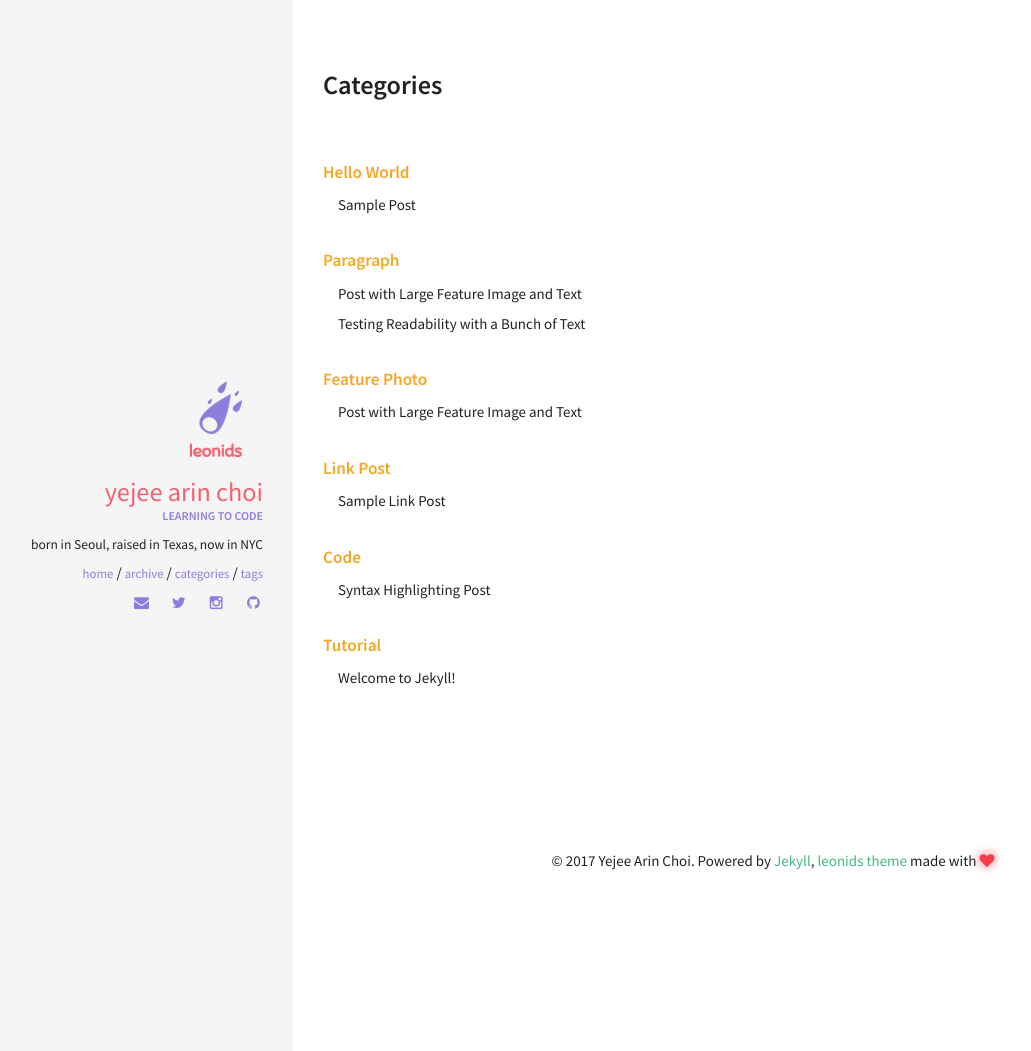
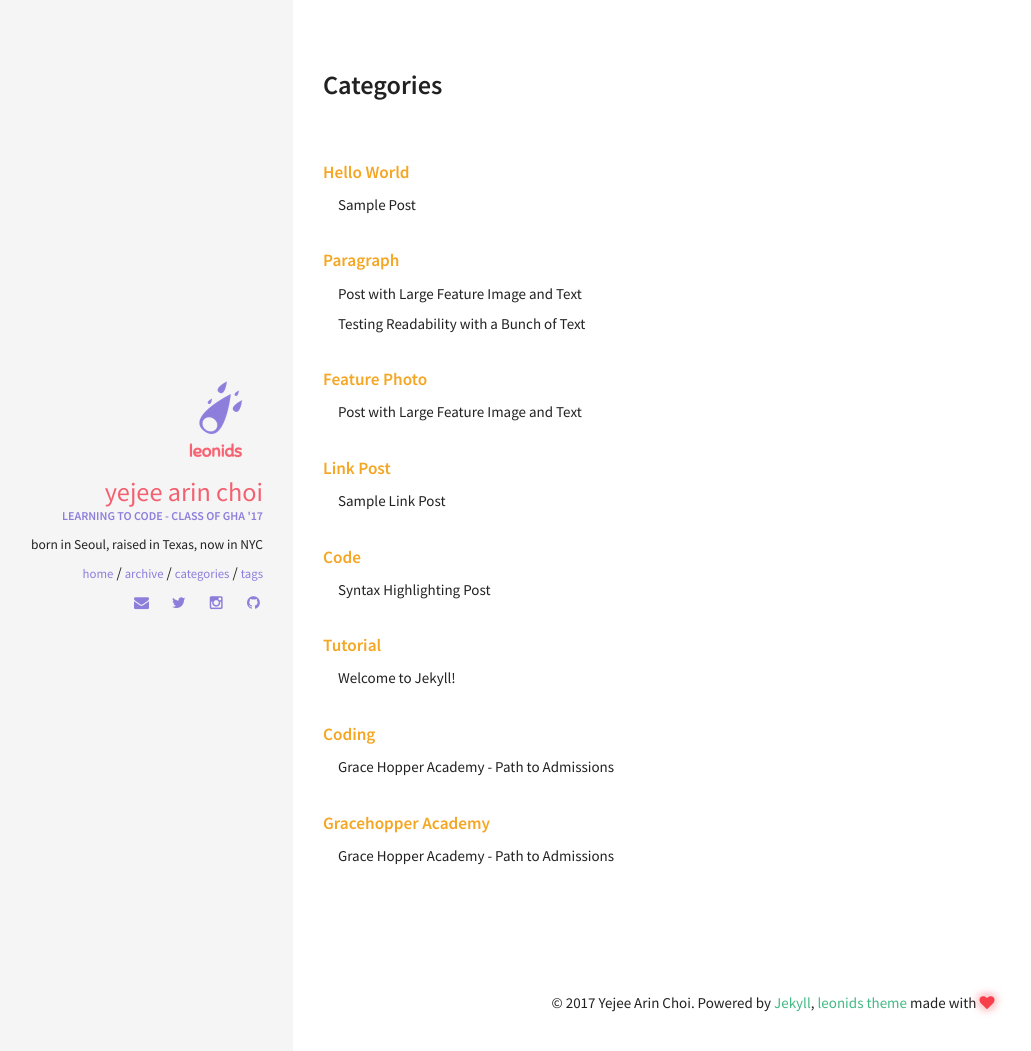
Before and after one commit to arinchoi03/jekyll, a Jekyll site: the page built from categories/index.html, in a window 1280 px wide. Shown: the top 1051 px of the page, without its empty margins (27-1058 px from the left). Built offline with Jekyll 4.4.1, drawn with Linux system fonts in a browser that asks for light colours; part of the change alters nothing that is shown.

Commit message:
update website

```diff
--- a/_config.yml
+++ b/_config.yml
@@ -5,7 +5,7 @@
 #
 title: Yej Arin Choi
 email: yej.arin.choi@gmail.com
-description: my private practice site
+description: learning to code in HTML/CSS/Javascript
 url: # the base hostname & protocol for your site
 
 
@@ -14,7 +14,7 @@ url: # the base hostname & protocol for your site
 # Jekyll configuration
 ####################################
 #
-timezone:          Europe/Paris
+timezone:          America/New_York
 markdown:          kramdown
 highlighter:       rouge
 excerpt_separator: <!--more-->
@@ -35,7 +35,7 @@ kramdown:
 owner:
   name: Yejee Arin Choi
   avatar: leonids-logo.png
-  job: "learning to code"
+  job: "learning to code - class of GHA '17"
   bio: "born in Seoul, raised in Texas, now in NYC"
   email: yej.arin.choi@gmail.com
   disqus-shortname:
--- /dev/null
+++ b/_posts/2017-01-21-first-post.md
@@ -0,0 +1,52 @@
+---
+layout: post
+title: "Grace Hopper Academy - Path to Admissions"
+excerpt: personal thoughts about admission to GHA // February 2017 cohort
+categories: [coding, gracehopper academy]
+author: yej.arin
+comments: true
+---
+
+### Caveat
+
+These are just some of my personal thoughts about my application and what led to the acceptance. Since there aren’t many blog posts out there about the experience at GHA (since it’s a new program at this time, just a year old), I decided I should give it a try. I can’t promise that everyone’s application process will be the same (I’m only one person after all), but I hope it helps somebody.
+
+Just as a background, I’m a girl that’s as far removed from programming as you might imagine. I loved language arts/literature and history classes as a child and still enjoy reading books and love the stories about the days gone by. Maybe if I’d been terrible at school except in the arts, I’d have gone down a completely different path. However, I was pretty good at math and sciences as well - not like genius level, but enough to get 5′s on AP tests and get high scores on SAT/GRE maths. I decided I was going to be a doctor (ha ha) and graduated with a Biology degree. During my undergrad, I realized I didn’t really want to be a doctor (I also had low level of perseverance during my early 20s) and changed my path toward Forensics. I went to Master’s program in Forensic Science, which I think did help to get my foot in the door, and long story short- became a forensic scientist.
+
+After four years in the field, I do have to say that I did and still do love the field of forensic biology and DNA testing. This part is honestly the hardest part for me to let go of in switching careers and jumping into the unknown. My husband had some background in engineering and a huge interest in programming world (he’s not a programmer though), and just planted the seed in my head that I could try doing something different, exciting, and innovative. Personal reasons for why I chose to change is: 1) flexibility and versatility of a web developer career, 2) exploring the full potential of what I could learn and BE, 3) higher pay/better benefits obviously with innovative, motivated people and 4) that I love problem solving to help others/myself continually improve (aka obnoxious overachiever).
+
+### Researching
+
+I researched quite a bit and actually applied to AppAcademy and Grace Hopper. I did get conditionally accepted into AppAcademy (~5-6 months before I applied to Grace Hopper) but wasn’t able to commit enough time/effort into it at the time. I think I was very overwhelmed by the new strange world of github and instructions about setting up my mac for all the additional work I had to complete before the next coding challenge interview. On top of full-time work (and when I work, I work 120% at least). So I respectfully let go of the conditional acceptance.
+
+When I heard about this women-only programming bootcamp, the idea suddenly became so much more palatable than the a/A. The interview process was also much friendlier at GHA. The slack office hours at a/A intimidated me rather than helped me, because the questions being asked there were so much further ahead than anything I had understood so far…but GHA offers a TA dedicated to three students in Foundations, and if you’re falling behind in foundations, you’re required to have a one-on-one with the TA until you get the work done. I love that support! All in all, I do keep reading great things about AppAcademy though (very selective 5% admission, ~98% graduates hired), and maybe if I was at a better place in my life in that time, I would’ve stuck with it and gotten through it somehow. But I am just thrilled by GHA at this moment!
+
+Both of these are tuition-deferred schools, which is great for me because I wasn’t ready to commit 10k+ up front if I don’t eventually get a dev job after the program.
+
+### Application (December 4th/Accidentally submitted)
+
+1. The on-line application was pretty easy to complete. The first part requires the resume and test scores (either SATs/GREs).
+2. Second part was more of open-ended questions about why you’re interested in program, why do you think you’ll be a good student, etc
+3. I wanted to take some time to answer these questions but didn’t have time to flesh out the answers, so I was going to come back to my admissions later, but I found out to my dismay the application had been submitted…but I did get invited to schedule my coding challenge on December 5th.
+
+### Timed Coding Challenge (December 8th)
+1. I prepped by doing the Codewars 8kyu, 7kyu, and couple 6kyu problems & doing 80% of Codeacademy Javascript tracks according to the recommendations on GHA website (and Fullstack Academy website).
+2. There were five problems, beginning with a pretty easy problem and working up to the toughest fifth one. I couldn’t answer the last question, but understood the general idea of what had to be done to solve the problem, so I just wrote that in the comments and submitted it.
+3. They give you 75 minutes to complete it and I took ALL 75 minutes.
+4. I did sort of panic at first…but thinking about the problems soon took over the nerves.
+5. I got a email saying they want to interview me on December 9th! I really appreciated their fast turnaround time.
+
+### Live Coding Challenge/Interview (December 19th)
+1. First of all, this was the best interview that I could’ve ever had! My interviewer Elisabeth was very patient and easy to talk to.
+For what to expect, you can read this website. It is exactly as it is described.
+2. The coding challenge was harder, but I was very comfortable in asking my interviewer questions to see how I could progress, communicated when I was lost/confused, and also did my best to demonstrate what I did know and what I thought should be done (even though 3. I may not be able to find the right syntax/methods at the time).
+4. In the end we got the problems (two total) to work. I did contact Elisabeth later so I could look over the problems and learn the concepts behind them for the future.
+5. Although I felt like I totally failed the problem-solving part, I came away with a great experience of learning from a compassionate and talented teacher. This is what I’m looking forward to the most at GHA this February…the positive collaborative learning environment!
+
+### Acceptance Email! (December 21st) & Acceptance Call (December 27th)
+1. Because I was spoiled by the quick turnaround time of GHA, I was hoping to hear from them on December 20th…however, they responded the day after that with a warm welcome from the Fullstack Admissions team. They said my admission was valid for any future cohort at Fullstack if I wished. Of course, I am going to stick with GHA :)
+2. I scheduled a phone call conference with Shanna Gregory, the Dean of Grace Hopper.
+3. She said I could opt for a later cohort if I had any issues with starting in February - but I really wanted to start early, now that I’ve switched tracks already. It’s good to know they offer that flexibility, though!
+4. The call was about 15 minutes, I didn’t really have more questions left at this point because I had attended their webinar and asked many questions to Elisabeth as well during the interview. I did confirm that their hiring outcomes were similar to the ones advertised by Fullstack Academy.
+5. Deposit ($3000) is due in a week and I can’t wait to start my prepwork :)
+6. In the meantime, it’s back to [codewars](http://codewars.com/)  and [Project Euler](https://projecteuler.net/) for me…Foundations starts January 27th. Hope I can keep this studying going! (I’ve been studying 2-3 hours every night) I’ll be documenting as I go,…
```
